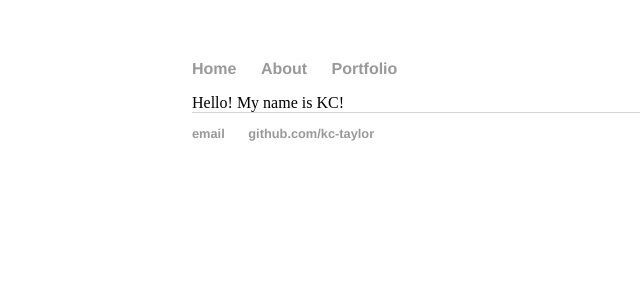
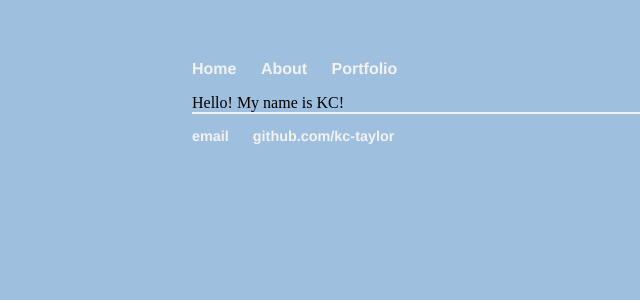
Before and after one commit to kc-taylor/kc-taylor.github.io, a Jekyll site: the page built from about/index.html, in a window 1280 px wide. Shown: the top 300 px of the page, without its empty margins (0-640 px from the left). Built offline with Jekyll 4.4.1, drawn with Linux system fonts in a browser that asks for light colours.

Commit message:
New styles
Added new styles to coincide with changes in formatting and style done to all pages

```diff
--- a/css/main.css
+++ b/css/main.css
@@ -1,6 +1,7 @@
 body {
     margin: 60px auto;
     width: 70%;
+	background-color: #9fbfdf;
 }
 nav ul, footer ul {
     font-family:'Helvetica', 'Arial', 'Sans-Serif';
@@ -11,13 +12,22 @@ nav ul, footer ul {
 nav ul li, footer ul li {
     display: inline;
     margin-right: 20px;
+	color: #333;
+}
+.current {
+	color: #666;
 }
 a {
     text-decoration: none;
-    color: #999;
+    color: #f2f2f2;
 }
 a:hover {
     text-decoration: underline;
+}
+#darka a {
+	color: #333;
+	font-size: 1em;
+	font-weight: bold;
 }
 h1 {
     font-size: 3em;
@@ -28,9 +38,13 @@ p {
     line-height: 1.4em;
     color: #333;
 }
+object {
+	width: 80%;
+	margin: 0 auto;
+}
 footer {
-    border-top: 1px solid #d5d5d5;
-    font-size: .8em;
+    border-top: 2px solid #f2f2f2;
+    font-size: 0.9em;
 }
 
 ul.posts {
```
